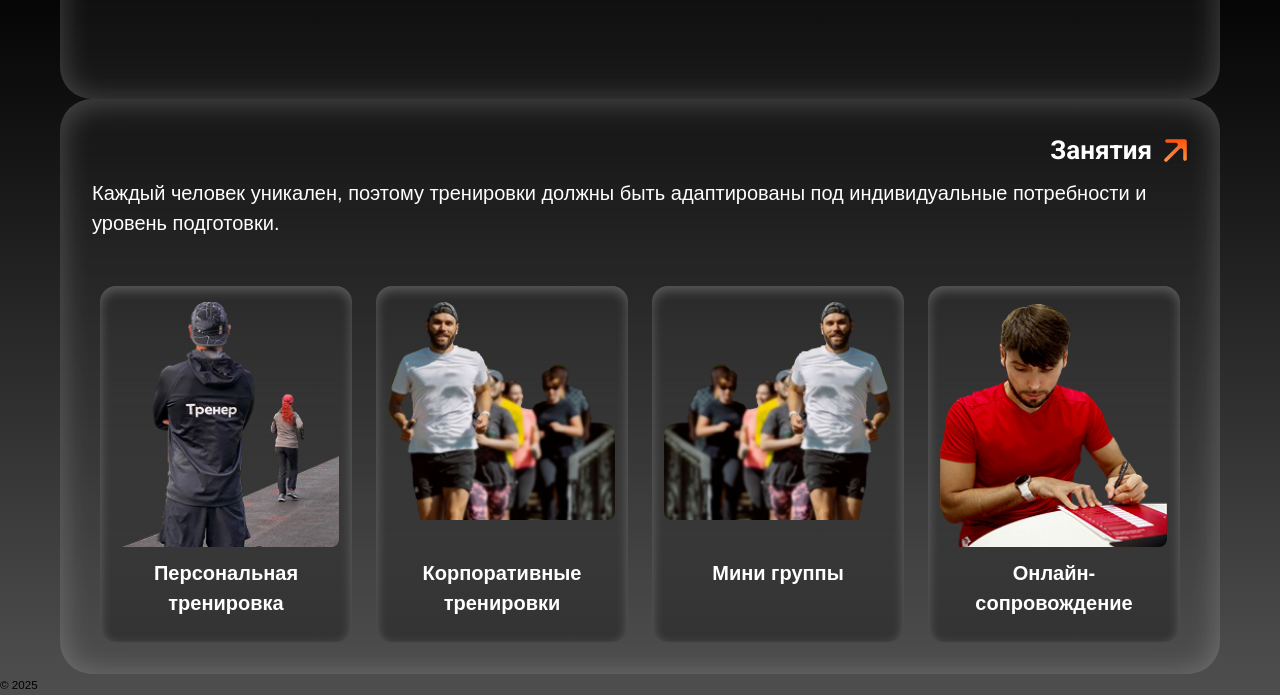
After one commit to VelValerian/nm_webapp, a Django app: page / in a window 1280 px wide. The commit adds this page. Shown: the part 846-1541 px from the top of the page. Run offline with Django 5.2, Linux system fonts and the light colour scheme; some web fonts are replaced.

Commit message:
feat(main): add exercise island

```diff
--- /dev/null
+++ b/app_core/templates/partials/island/island-main-exercise.html
@@ -0,0 +1,78 @@
+<div class="island island-main-exercise">
+    <div class="island-main-exercise__header-wrapper">
+        <a href="{% url 'trainings:list' %}" class="title-link-island-main-page
+                        island-main-exercise__header-wrapper--top">
+            <h3 class="title-island-main-page">
+                Занятия
+                <img
+                        class="island-about-mini__title-arrow"
+                        src="../../../static/icons/arrow-outward.svg"
+                        alt="Arrow"
+                        width="24"
+                        height="24"
+                        loading="lazy"
+                />
+            </h3>
+        </a>
+        <div class="island-main-exercise__description-wrapper">
+            <p class="island-main-exercise__description">
+                Каждый человек уникален, поэтому тренировки должны быть адаптированы под
+                индивидуальные потребности и уровень подготовки.
+            </p>
+        </div>
+    </div>
+    <div class="island-main-exercise__list">
+        <a href="#" class="exercise-card">
+            <div class="exercise-card__image-wrapper">
+                <img
+                        src="../../../static/img/main/individual-exercise.png"
+                        alt="Тренер смотрит за учиником"
+                        class="exercise-card__image"
+                        width="252"
+                        height="244"
+                        loading="lazy"
+                />
+            </div>
+            <p class="exercise-card__title">Персональная тренировка</p>
+        </a>
+        <a href="#" class="exercise-card">
+            <div class="exercise-card__image-wrapper">
+                <img
+                        src="../../../static/img/main/corporate-exercise.png"
+                        alt="Тренер бежит с группой учеников"
+                        class="exercise-card__image"
+                        width="252"
+                        height="244"
+                        loading="lazy"
+                />
+            </div>
+            <p class="exercise-card__title">Корпоративные тренировки</p>
+        </a>
+        <a href="#" class="exercise-card">
+            <div class="exercise-card__image-wrapper">
+                <img
+                        src="../../../static/img/main/mini-groupe.png"
+                        alt="Тренер составляет план занятий"
+                        class="exercise-card__image"
+                        width="252"
+                        height="244"
+                        loading="lazy"
+                />
+            </div>
+            <p class="exercise-card__title">Мини группы</p>
+        </a>
+        <a href="#" class="exercise-card">
+            <div class="exercise-card__image-wrapper">
+                <img
+                        src="../../../static/img/main/online-exercise.png"
+                        alt="Тренер составляет план занятий"
+                        class="exercise-card__image"
+                        width="252"
+                        height="244"
+                        loading="lazy"
+                />
+            </div>
+            <p class="exercise-card__title">Онлайн-сопровождение</p>
+        </a>
+    </div>
+</div>
--- /dev/null
+++ b/assets/scss/blocks/_cards.scss
@@ -0,0 +1,66 @@
+@use '../tokens/media' as media;
+
+// Карточка для карусели "Занятий" главной страницы
+.exercise-card {
+  flex: 0 0 auto;
+  display: flex;
+  flex-direction: column;
+  gap: 4px;
+  width: 252px;
+  height: 356px;
+  border-radius: var(--border-radius-card-small);
+  background: var(--background-card-main-gradient);
+  padding: 16px 12px;
+  box-shadow: var(--shadow-island-inner-small);
+  backdrop-filter: var(--blur-bg-island-medium);
+  position: relative;
+  overflow: hidden;
+
+  transition: filter 0.3s ease, opacity 0.3s ease;
+
+  @include media.mobile{
+    width: 95%;
+    height: auto;
+
+  }
+
+  @include media.hover {
+    background: var(--background-card-hover-gradient);
+  }
+
+  &:active {
+    background: var(--background-card-select-gradient);
+  }
+
+  &__image-wrapper {
+    position: relative;
+    width: 252px;
+    height: 252px;
+    overflow: hidden;
+
+    @include media.mobile{
+      height: auto;
+
+    }
+  }
+
+  &__image {
+    position: absolute;
+    top: 0;
+    left: 0;
+    width: 90%;
+    height: auto;
+    object-fit: cover;
+
+    //@include media.mobile{
+    //
+    //}
+  }
+
+  &__title {
+    text-align: center;
+    font-size: 20px;
+    font-weight: 700;
+    color: var(--text-color-primary);
+  }
+}
--- a/assets/scss/blocks/_island.scss
+++ b/assets/scss/blocks/_island.scss
@@ -38,7 +38,7 @@
     }
 
     @include media.mobile {
-      max-width: 128px;
+      max-width: 164px;
     }
   }
 
@@ -91,6 +91,51 @@
     color: var(--text-color-primary);
     }
 }
+
+.island-main-exercise {
+  position: relative;
+  display: flex;
+  flex-direction: column;
+  align-items: center;
+  gap: 48px;
+
+&__header-wrapper {
+  display: flex;
+  flex-direction: column;
+  gap: 8px;
+}
+
+  &__description-wrapper {
+    display: flex;
+    justify-content: center;
+    width: 100%;
+  }
+
+  &__description {
+    font-size: 20px;
+    text-align: left;
+    color: var(--text-color-primary);
+
+    @include media.mobile {
+      width: 80%;
+    }
+
+    @include media.mobile-s {
+      width: 90%;
+      font-size: 14px;
+    }
+  }
+
+  &__list {
+    display: flex;
+    flex-wrap: wrap;
+    justify-content: center;
+    gap: 24px;
+    width: 100%;
+  }
+}
+
+// Ниже пока не использовали
 
 .island-about-mini {
   position: relative;
@@ -171,62 +216,6 @@
         font-size: 14px;
       }
     }
-  }
-}
-
-.island-exercise-mini {
-  position: relative;
-  display: flex;
-  flex-direction: column;
-  align-items: center;
-  gap: 48px;
-
-&__header-wrapper {
-  display: flex;
-  flex-direction: column;
-  gap: 8px;
-}
-
-  &__description-wrapper {
-    display: flex;
-    justify-content: center;
-    width: 100%;
-  }
-
-  &__description {
-    width: 75%;
-    text-align: center;
-    color: var(--text-color-primary);
-
-    @include media.mobile {
-      width: 80%;
-    }
-
-    @include media.mobile-s {
-      width: 90%;
-      font-size: 14px;
-    }
-  }
-
-  &__carousel {
-    display: flex;
-    gap: 24px;
-    width: 100%;
-    //max-width: 864px;
-    overflow-x: auto; // было hidden — теперь scrollable
-    scroll-behavior: smooth;
-
-    // Прячем скроллбар
-    scrollbar-width: none; // Firefox
-    &::-webkit-scrollbar {
-      display: none; // Chrome, Safari
-    }
-  }
-
-  &__pagination {
-    display: flex;
-    justify-content: center;
-    gap: 16px;
   }
 }
 
--- /dev/null
+++ b/assets/scss/blocks/_text-decorations.scss
@@ -0,0 +1,40 @@
+@use '../tokens/media' as media;
+
+.highlight-text {
+  font-size: 32px;
+  font-weight: 700;
+  background: var(--color-accent-main-gradient-90);
+  -webkit-background-clip: text;
+  -webkit-text-fill-color: transparent;
+  background-clip: text; /* для Firefox */
+  color: var(--color-accent-orange);     /* запасной вариант */
+
+  @include media.mobile-s {
+    font-size: 28px;
+  }
+}
+
+.title-island-main-page {
+  font-family: var(--font-family-sub);
+  font-size: 26px;
+  font-weight: 700;
+  display: flex;
+  align-items: center;
+  gap: 12px;
+  color: var(--text-color-primary);
+}
+
+.title-link-island-main-page {
+  display: flex;
+  justify-content: flex-end;
+  text-decoration: none;
+  color: inherit;
+}
+
+.title {
+  display: flex;
+  align-items: center;
+  justify-content: flex-start;
+  width: 100%;
+  color: var(--text-color-primary);
+}
--- a/assets/scss/styles.scss
+++ b/assets/scss/styles.scss
@@ -6,8 +6,9 @@
 @use 'tokens/utils';
 @use 'tokens/variables';
 
-
+@use 'blocks/cards';
 @use 'blocks/header';
 @use 'blocks/element-bg';
 @use 'blocks/modal';
 @use 'blocks/island';
+@use 'blocks/text-decorations';
--- a/assets/scss/tokens/_utils.scss
+++ b/assets/scss/tokens/_utils.scss
@@ -8,7 +8,7 @@
   padding-inline: var(--island-padding-x-large);
 
   @include media.mobile {
-    gap: var(--island-padding-x-small);
+    padding-inline: var(--island-padding-x-small);
   }
 }
 
--- a/static/css/styles.css
+++ b/static/css/styles.css
@@ -472,6 +472,67 @@ pre {
   --input-hight-text-field: 48px;
   --button-height: 38px;
   --transition-duration: 0.2s;
+}
+
+.exercise-card {
+  flex: 0 0 auto;
+  display: flex;
+  flex-direction: column;
+  gap: 4px;
+  width: 252px;
+  height: 356px;
+  border-radius: var(--border-radius-card-small);
+  background: var(--background-card-main-gradient);
+  padding: 16px 12px;
+  box-shadow: var(--shadow-island-inner-small);
+  backdrop-filter: var(--blur-bg-island-medium);
+  position: relative;
+  overflow: hidden;
+  transition: filter 0.3s ease, opacity 0.3s ease;
+}
+@media (max-width: 768px) {
+  .exercise-card {
+    width: 95%;
+    height: auto;
+  }
+}
+@media (hover: hover) {
+  .exercise-card:hover {
+    background: var(--background-card-hover-gradient);
+  }
+}
+@media (hover: none) {
+  .exercise-card:active {
+    background: var(--background-card-hover-gradient);
+  }
+}
+.exercise-card:active {
+  background: var(--background-card-select-gradient);
+}
+.exercise-card__image-wrapper {
+  position: relative;
+  width: 252px;
+  height: 252px;
+  overflow: hidden;
+}
+@media (max-width: 768px) {
+  .exercise-card__image-wrapper {
+    height: auto;
+  }
+}
+.exercise-card__image {
+  position: absolute;
+  top: 0;
+  left: 0;
+  width: 90%;
+  height: auto;
+  object-fit: cover;
+}
+.exercise-card__title {
+  text-align: center;
+  font-size: 20px;
+  font-weight: 700;
+  color: var(--text-color-primary);
 }
 
 .header {
@@ -730,6 +791,47 @@ pre {
   font-weight: 700;
   text-transform: uppercase;
   color: var(--text-color-primary);
+}
+
+.island-main-exercise {
+  position: relative;
+  display: flex;
+  flex-direction: column;
+  align-items: center;
+  gap: 48px;
+}
+.island-main-exercise__header-wrapper {
+  display: flex;
+  flex-direction: column;
+  gap: 8px;
+}
+.island-main-exercise__description-wrapper {
+  display: flex;
+  justify-content: center;
+  width: 100%;
+}
+.island-main-exercise__description {
+  font-size: 20px;
+  text-align: left;
+  color: var(--text-color-primary);
+}
+@media (max-width: 768px) {
+  .island-main-exercise__description {
+    width: 80%;
+  }
+}
+@media (max-width: 360px) {
+  .island-main-exercise__description {
+    width: 90%;
+    font-size: 14px;
+  }
+}
+.island-main-exercise__list {
+  display: flex;
+  flex-wrap: wrap;
+  justify-content: center;
+  gap: 24px;
+  width: 100%;
 }
 
 .island-about-mini {
@@ -956,4 +1008,44 @@ pre {
   }
 }
 
+.highlight-text {
+  font-size: 32px;
+  font-weight: 700;
+  background: var(--color-accent-main-gradient-90);
+  -webkit-background-clip: text;
+  -webkit-text-fill-color: transparent;
+  background-clip: text; /* для Firefox */
+  color: var(--color-accent-orange); /* запасной вариант */
+}
+@media (max-width: 360px) {
+  .highlight-text {
+    font-size: 28px;
+  }
+}
+
+.title-island-main-page {
+  font-family: var(--font-family-sub);
+  font-size: 26px;
+  font-weight: 700;
+  display: flex;
+  align-items: center;
+  gap: 12px;
+  color: var(--text-color-primary);
+}
+
+.title-link-island-main-page {
+  display: flex;
+  justify-content: flex-end;
+  text-decoration: none;
+  color: inherit;
+}
+
+.title {
+  display: flex;
+  align-items: center;
+  justify-content: flex-start;
+  width: 100%;
+  color: var(--text-color-primary);
+}
+
 /*# sourceMappingURL=styles.css.map */
```
Also changed, not shown: other parts of static/css/styles.css (+2 -52 lines), static/icons/arrow-outward.svg (added), static/img/main/corporate-exercise.png (added), static/img/main/individual-exercise.png (added), static/img/main/mini-groupe.png (added), static/img/main/online-exercise.png (added).
